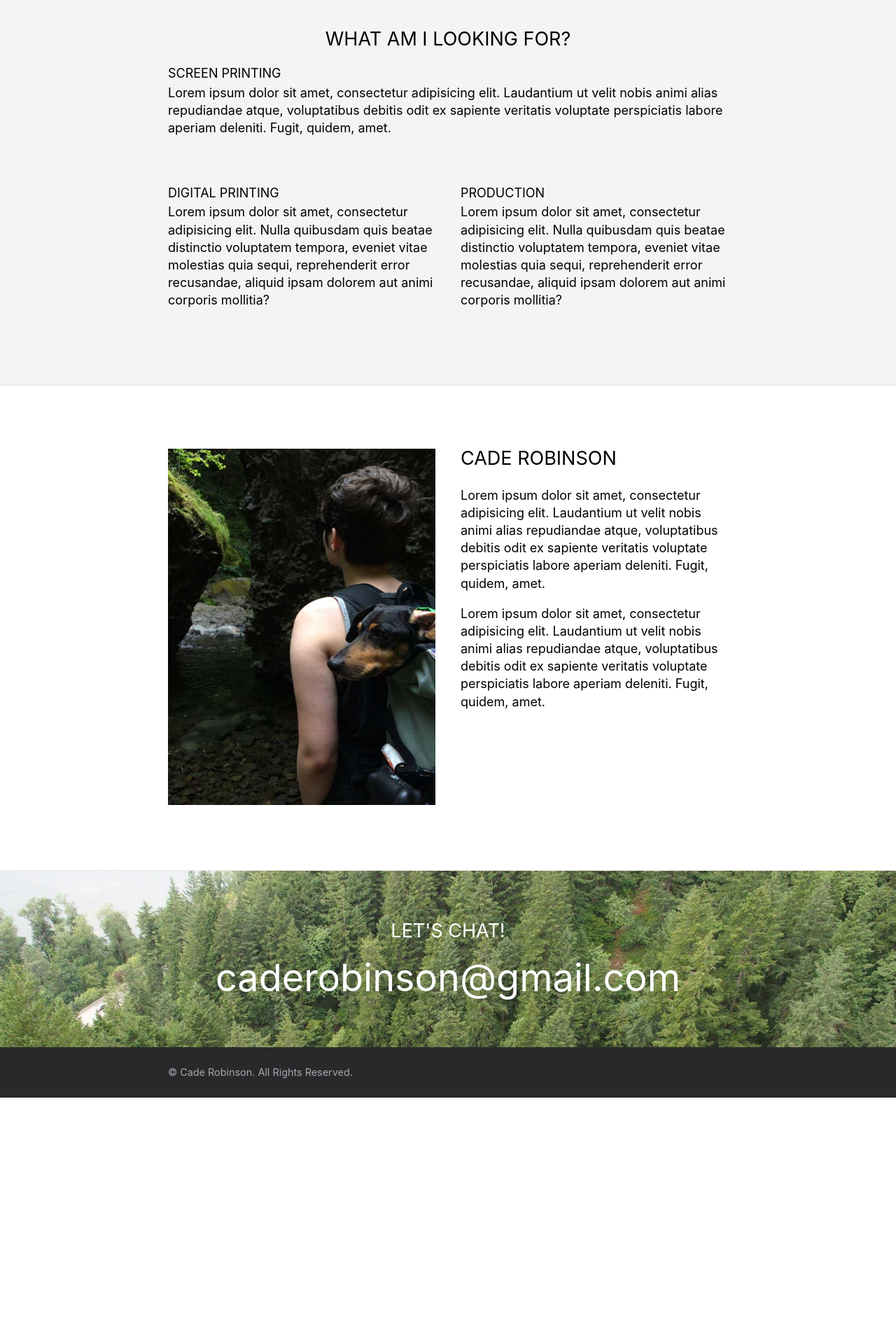
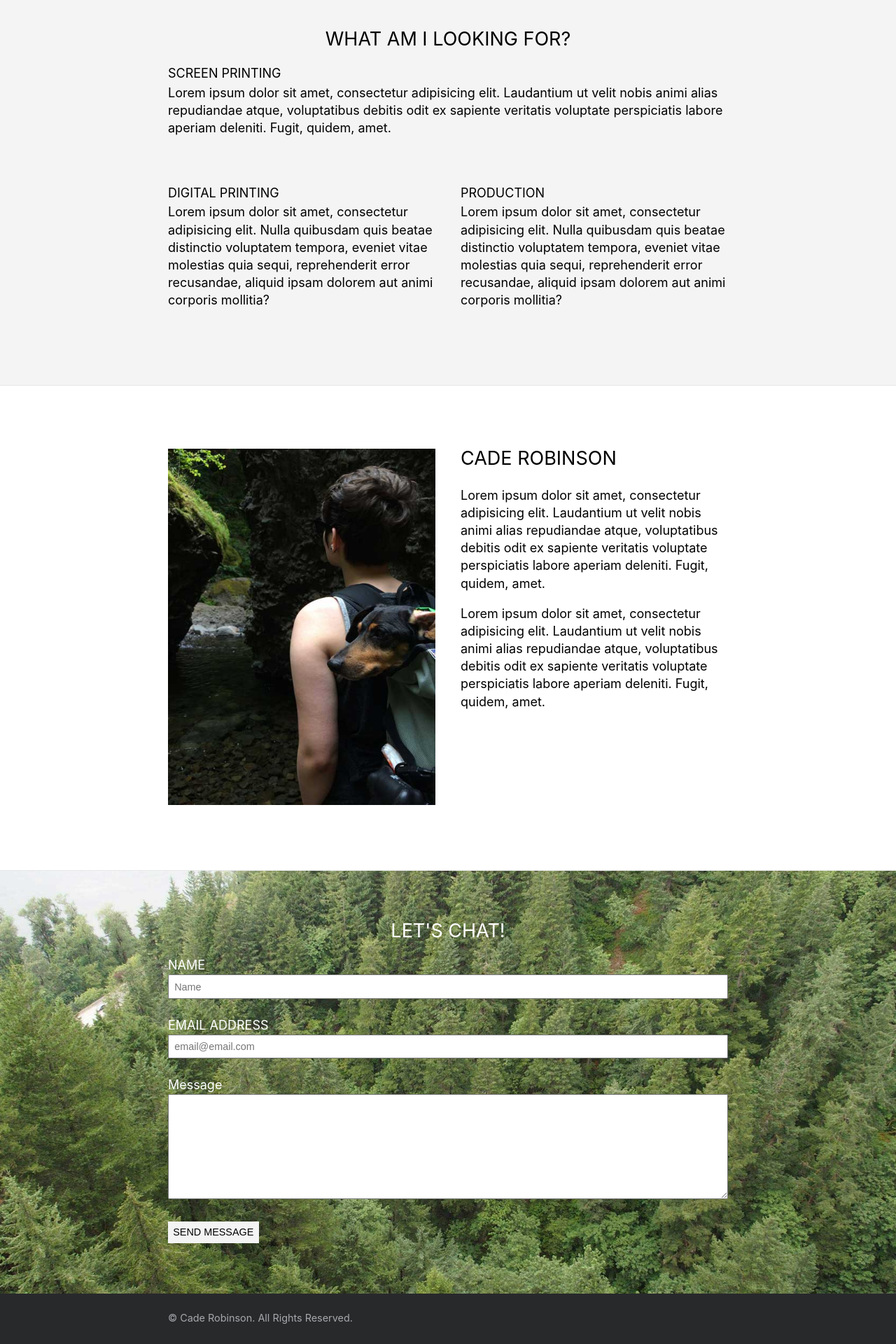
Before and after one commit to okay-cade/okay-cade.github.io, a Jekyll site: the page built from index.md, in a window 1280 px wide. Shown: the part 1227-3147 px from the top of the page at 70% size. Built offline with Jekyll 4.4.1, drawn with Linux system fonts in a browser that asks for light colours; before the commit the page ends 2795 px from its top, so only the background shows below that.

Commit message:
add form

```diff
--- a/_layouts/home.html
+++ b/_layouts/home.html
@@ -52,6 +52,8 @@ layout: default
 <section class="l-section contact">
   <div class="l-wrapper">
     <h1>Let's chat!</h1>
-    <a href="mailto:blahblah">caderobinson@gmail.com</a>
+      <form action="https://helloworks.co/app/form/send/8e384ee5c5244acd9c5c118235f5dff7" class="form">
+        <label class="form-label"><span>Name</span> <input type="text" name="name" required="" placeholder="Name"></label> <label class="form-label"><span>Email Address</span> <input type="email" name="email" required="" placeholder="email@email.com"></label> <label><span>Message</span> <textarea name="message" required=""></textarea><button class="button" type="submit">Send Message</button><input type="hidden" name="validator" value="true">
+      </form>
   </div>
 </section>
--- a/_sass/_main.scss
+++ b/_sass/_main.scss
@@ -28,12 +28,22 @@
   background-size: cover;
   color: #fff;
   padding: 4em 0;
-  text-align: center;
-  a {
-    font-size: 3em;
-    color: #fff;
-    text-decoration: none;
-  }
+}
+
+.form-label {
+  display: block;
+  text-transform: uppercase;
+}
+
+input, textarea {
+  margin: .3em 0 2em;
+  padding: .5em;
+  width: 100%;
+  font-size: .8em;
+}
+
+textarea {
+  min-height: 150px;
 }
 
 .footer {
--- a/_sass/_typography.scss
+++ b/_sass/_typography.scss
@@ -22,3 +22,17 @@ p {
   line-height: 1.4;
   margin-bottom: 1em;
 }
+
+.button {
+  border-radius: 0;
+  -webkit-appearance: none;
+  background: $color-light-gray;
+  text-transform: uppercase;
+  font-size: .8em;
+  padding: .5em;
+  border: 0;
+  cursor: pointer;
+  &:hover {
+    background-color: darken($color-light-gray, 10%);
+  }
+}
```
